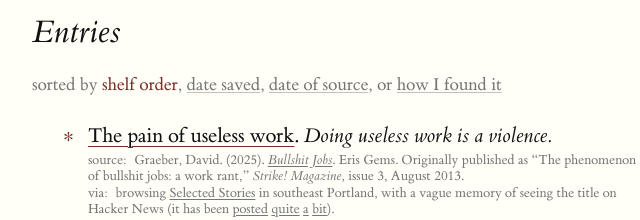
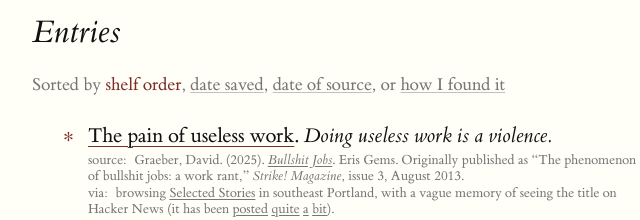
Before and after one commit to oatsandsugar/commonplace, a plain HTML site: page index.html in a window 1280 px wide. Shown: the part 577-797 px from the top of the page, 128-768 px from the left. Drawn offline with Linux system fonts and the light colour scheme.

Commit message:
Sentence-case the sort line
Co-authored-by: Cursor <cursoragent@cursor.com>

```diff
--- a/index.html
+++ b/index.html
@@ -48,7 +48,7 @@
 
 <section>
 <h2>Entries</h2>
-<p class="sort-line">sorted by
+<p class="sort-line">Sorted by
 <button type="button" class="sort-option is-active" data-sort="shelf">shelf order</button>,
 <button type="button" class="sort-option" data-sort="saved">date saved<span class="sort-arrow"></span></button>,
 <button type="button" class="sort-option" data-sort="source">date of source<span class="sort-arrow"></span></button>, or
```
